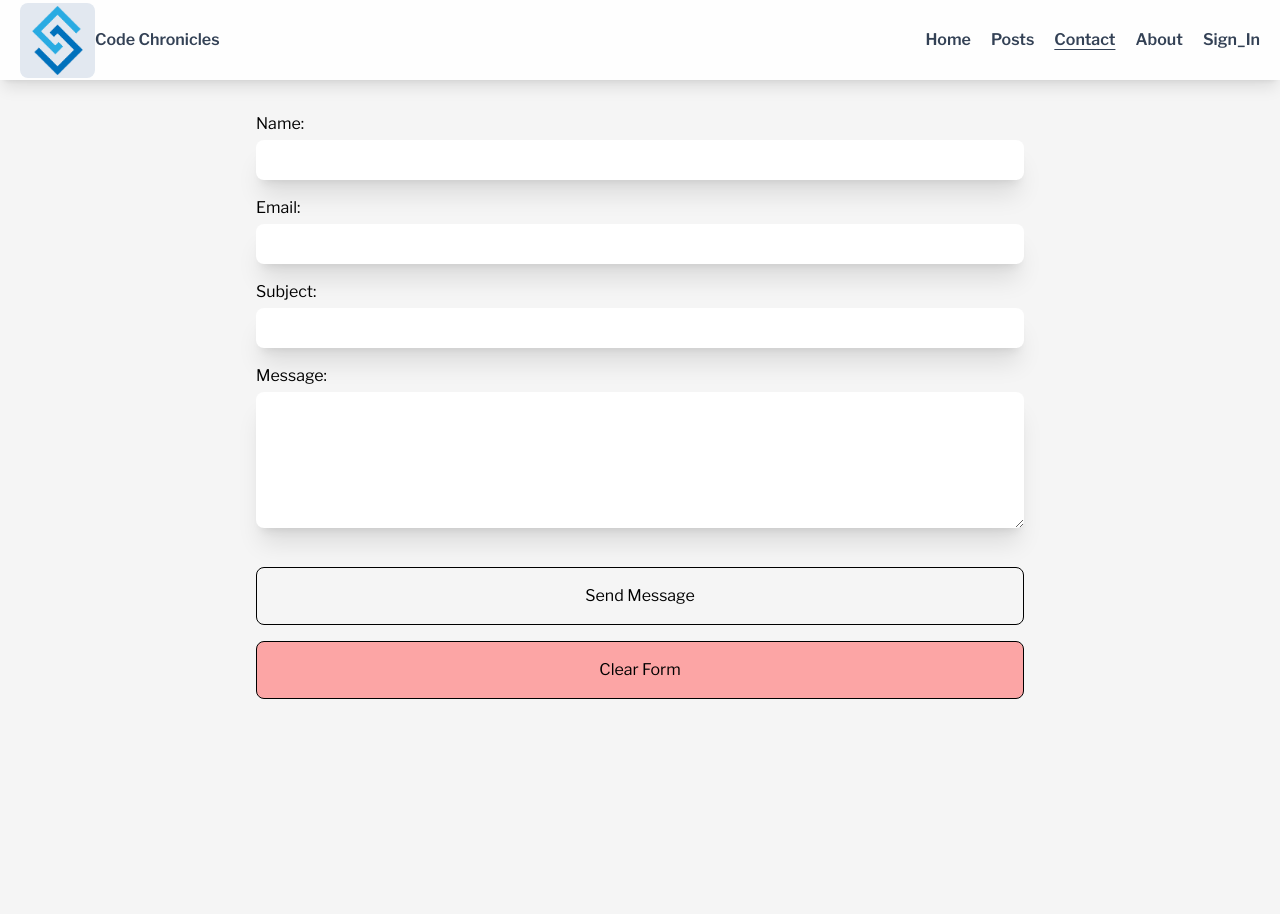
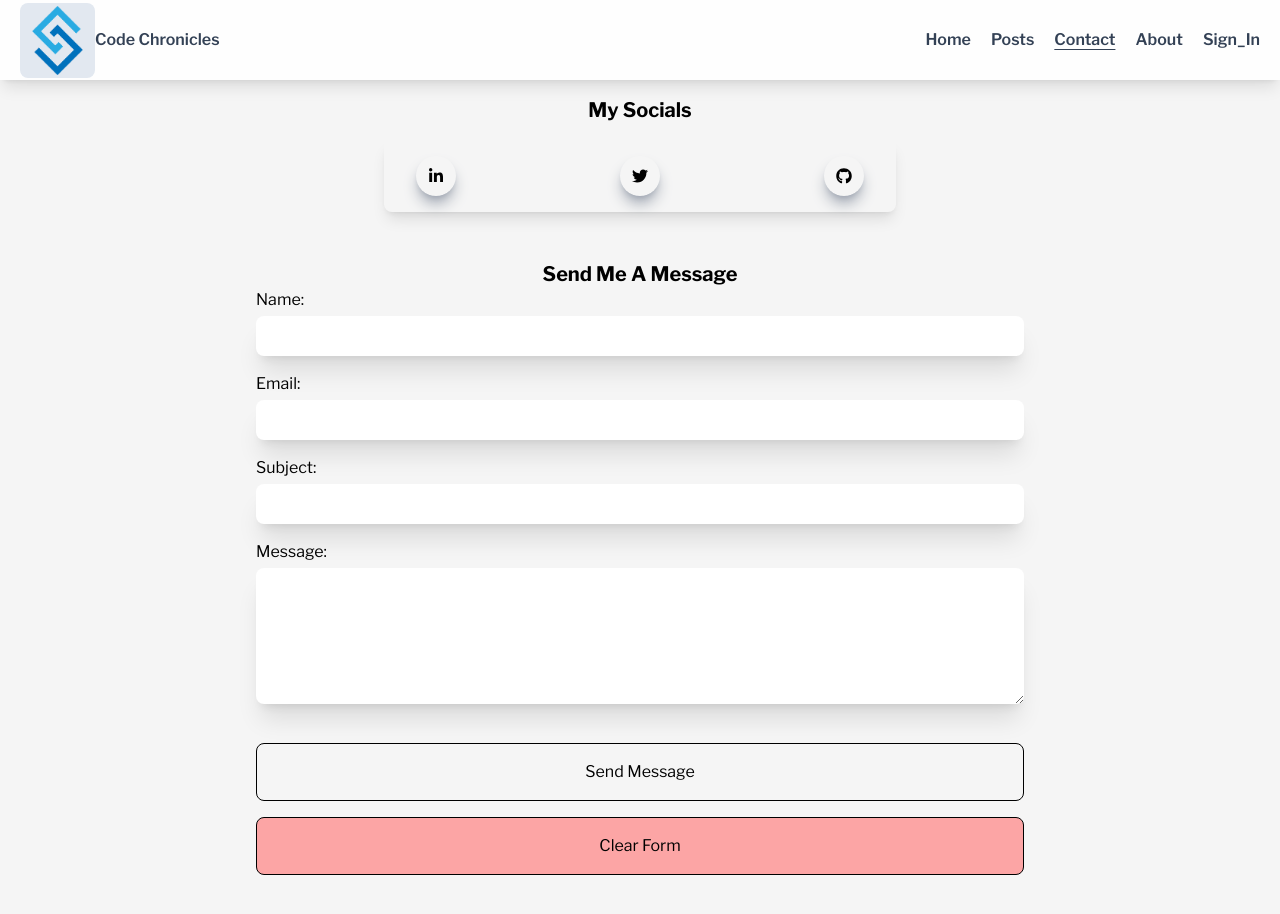
Before and after one commit to Seanih/my-dev-blog, a Next.js app: page /contact in a window 1280 px wide. Shown: the top 914 px of the page. Before the commit the page ends 800 px from the top, so only its background shows below. Built offline with nearby package versions, Linux system fonts and the light colour scheme; no server answers.

Commit message:
added working social links to contact sections + other small edits; will add 1 more OAuth provider

```diff
--- a/components/Navbar.js
+++ b/components/Navbar.js
@@ -1,10 +1,10 @@
+/* eslint-disable react/jsx-no-target-blank */
 import Image from 'next/image';
 import Link from 'next/link';
 import { useRouter } from 'next/router';
 import { useState } from 'react';
-import { AiOutlineClose, AiOutlineMail, AiOutlineMenu } from 'react-icons/ai';
-import { FaGithub, FaLinkedinIn } from 'react-icons/fa';
-import { BsPersonLinesFill } from 'react-icons/bs';
+import { AiOutlineClose, AiOutlineMenu } from 'react-icons/ai';
+import { FaGithub, FaLinkedinIn, FaTwitter } from 'react-icons/fa';
 
 import logo from '/public/blue-logo.png';
 import { useSession } from 'next-auth/react';
@@ -175,22 +175,28 @@ function Navbar() {
 					</ul>
 					{/* ---------- social media links ---------- */}
 					<div className='pt-40'>
-						<p className='uppercase tracking-widest text-[#5651e5]'>
-							Let&apos;s Connect
+						<p className='uppercase font-bold tracking-widest text-sky-700'>
+							Let&apos;s Talk!
 						</p>
 						<div className='flex item-center justify-between my-4 w-full sm:w-[80%]'>
-							<div className='rounded-full shadow-lg shadow-gray-400 p-3 cursor-pointer hover:scale-105 ease-in duration-100'>
-								<FaLinkedinIn />
-							</div>
-							<div className='rounded-full shadow-lg shadow-gray-400 p-3 cursor-pointer hover:scale-105 ease-in duration-100'>
-								<FaGithub />
-							</div>
-							<div className='rounded-full shadow-lg shadow-gray-400 p-3 cursor-pointer hover:scale-105 ease-in duration-100'>
-								<AiOutlineMail />
-							</div>
-							<div className='rounded-full shadow-lg shadow-gray-400 p-3 cursor-pointer hover:scale-105 ease-in duration-100'>
-								<BsPersonLinesFill />
-							</div>
+							<a
+								href='https://www.linkedin.com/in/sean-anih-86a425268/'
+								target='_blank'
+							>
+								<div className='rounded-full shadow-lg shadow-gray-400 p-3 cursor-pointer hover:scale-110 ease-in duration-100'>
+									<FaLinkedinIn />
+								</div>
+							</a>
+							<a href='https://twitter.com/fullstack_sean' target='_blank'>
+								<div className='rounded-full shadow-lg shadow-gray-400 p-3 cursor-pointer hover:scale-110 ease-in duration-100'>
+									<FaTwitter />
+								</div>
+							</a>
+							<a href='https://github.com/Seanih' target='_blank'>
+								<div className='rounded-full shadow-lg shadow-gray-400 p-3 cursor-pointer hover:scale-110 ease-in duration-100'>
+									<FaGithub />
+								</div>
+							</a>
 						</div>
 					</div>
 				</div>
--- a/controller/db_interactions.js
+++ b/controller/db_interactions.js
@@ -82,6 +82,37 @@ export const modifyPost = async (req, res) => {
 	}
 };
 
+export const deletePost = async (req, res) => {
+	try {
+		const sqlQuery = 'DELETE FROM posts WHERE id = $1';
+
+		await client.connect();
+		await client.query(sqlQuery, [req.query.post_id]);
+
+		res.status(200).json('deleted post');
+	} catch (error) {
+		res.status(400).json({ error: error.message });
+	} finally {
+		client.end();
+	}
+};
+
+export const getPostComments = async (req, res) => {
+	const poolClient = await pool.connect();
+	try {
+		const sqlQuery =
+			'SELECT name, post_id, comments.comment_id, comment_text, created_at FROM commenters JOIN comments ON commenters.id = comments.commenter_id WHERE post_id = $1 ORDER BY created_at DESC';
+
+		let result = await poolClient.query(sqlQuery, [req.query.post_id]);
+
+		res.status(200).json(result.rows);
+	} catch (error) {
+		res.status(400).json({ error: error.message });
+	} finally {
+		poolClient.release();
+	}
+};
+
 export async function modifyComment(req, res) {
 	const poolClient = await pool.connect();
 
@@ -106,18 +137,20 @@ export async function modifyComment(req, res) {
 	}
 }
 
-export const deletePost = async (req, res) => {
+export const deleteComment = async (req, res) => {
+	const sqlQuery =
+		'DELETE FROM comments WHERE post_id = $1 AND comment_id = $2';
+	const { post_id, comment_id } = req.body;
+	const poolClient = await pool.connect();
+
 	try {
-		const sqlQuery = 'DELETE FROM posts WHERE id = $1';
+		await poolClient.query(sqlQuery, [post_id, comment_id]);
 
-		await client.connect();
-		await client.query(sqlQuery, [req.query.post_id]);
-
-		res.status(200).json('deleted post');
+		res.status(200).json('deleted comment');
 	} catch (error) {
 		res.status(400).json({ error: error.message });
 	} finally {
-		client.end();
+		poolClient.release();
 	}
 };
 
@@ -182,36 +215,3 @@ export const addCommentToBlogPost = async (req, res) => {
 		}
 	}
 };
-
-export const getPostComments = async (req, res) => {
-	const poolClient = await pool.connect();
-	try {
-		const sqlQuery =
-			'SELECT name, post_id, comments.comment_id, comment_text, created_at FROM commenters JOIN comments ON commenters.id = comments.commenter_id WHERE post_id = $1 ORDER BY created_at DESC';
-
-		let result = await poolClient.query(sqlQuery, [req.query.post_id]);
-
-		res.status(200).json(result.rows);
-	} catch (error) {
-		res.status(400).json({ error: error.message });
-	} finally {
-		poolClient.release();
-	}
-};
-
-export const deleteComment = async (req, res) => {
-	const sqlQuery =
-		'DELETE FROM comments WHERE post_id = $1 AND comment_id = $2';
-	const { post_id, comment_id } = req.body;
-	const poolClient = await pool.connect();
-
-	try {
-		await poolClient.query(sqlQuery, [post_id, comment_id]);
-
-		res.status(200).json('deleted comment');
-	} catch (error) {
-		res.status(400).json({ error: error.message });
-	} finally {
-		poolClient.release();
-	}
-};
--- a/pages/contact.js
+++ b/pages/contact.js
@@ -1,6 +1,8 @@
+/* eslint-disable react/jsx-no-target-blank */
 import Head from 'next/head';
 import { useState, useRef } from 'react';
 import emailjs from '@emailjs/browser';
+import { FaGithub, FaLinkedinIn, FaTwitter } from 'react-icons/fa';
 
 function Contact() {
 	const [name, setName] = useState('');
@@ -62,11 +64,45 @@ function Contact() {
 			</Head>
 
 			<main className='flex flex-col justify-center items-center'>
+				<div className='w-full flex flex-col items-center'>
+					<h3 className='my-4 group-hover:text-sky-700'>My Socials</h3>
+					<div className='flex item-center justify-between w-3/5 sm:w-1/2 max-w-lg py-4 px-8 rounded-lg shadow-lg hover:scale-105 ease-in duration-200'>
+						<a
+							className='hover:bg-slate-300 rounded-full'
+							href='https://www.linkedin.com/in/sean-anih-86a425268/'
+							target='_blank'
+						>
+							<div className='rounded-full shadow-lg shadow-gray-400 p-3 cursor-pointer hover:scale-110 ease-in duration-100'>
+								<FaLinkedinIn />
+							</div>
+						</a>
+						<a
+							className='hover:bg-slate-300 rounded-full'
+							href='https://twitter.com/fullstack_sean'
+							target='_blank'
+						>
+							<div className='rounded-full shadow-lg shadow-gray-400 p-3 cursor-pointer hover:scale-110 ease-in duration-100'>
+								<FaTwitter />
+							</div>
+						</a>
+						<a
+							className='hover:bg-slate-300 rounded-full'
+							href='https://github.com/Seanih'
+							target='_blank'
+						>
+							<div className='rounded-full shadow-lg shadow-gray-400 p-3 cursor-pointer hover:scale-110 ease-in duration-100'>
+								<FaGithub />
+							</div>
+						</a>
+					</div>
+				</div>
+
 				<form
 					className='flex flex-col mt-8 w-4/5 sm:w-3/4 max-w-3xl'
 					ref={formRef}
 					onSubmit={handleSendMessage}
 				>
+					<h3 className='text-center mt-4'>Send Me A Message</h3>
 					<div className='mb-4'>
 						<label className='block mb-1' htmlFor='user_name'>
 							Name:{' '}
--- a/pages/posts/[id].js
+++ b/pages/posts/[id].js
@@ -40,6 +40,8 @@ export async function getServerSideProps({ params: { id } }) {
 function PostID({ post, comments }) {
 	const { data: session, status } = useSession();
 	const markdownPost = marked(post.post_content);
+	const date = new Date(post.created_at).toLocaleString();
+	const formattedDate = date.split(',')[0];
 
 	return (
 		<div className='relative top-20 m-auto'>
@@ -57,7 +59,11 @@ function PostID({ post, comments }) {
 						transition={{ duration: 0.3 }}
 						viewport={{ once: true }}
 					>
-						<h1 className='pt-8 mb-8 text-center'>{post.title}</h1>
+						<h1 className='pt-8 text-center'>{post.title}</h1>
+						<div className='text-center mt-2 mb-8 italic text-sm'>
+							<span className='mr-2'>Posted:</span>
+							{formattedDate}
+						</div>
 					</motion.div>
 					<motion.div
 						initial={{ opacity: 0, x: 75 }}
```
